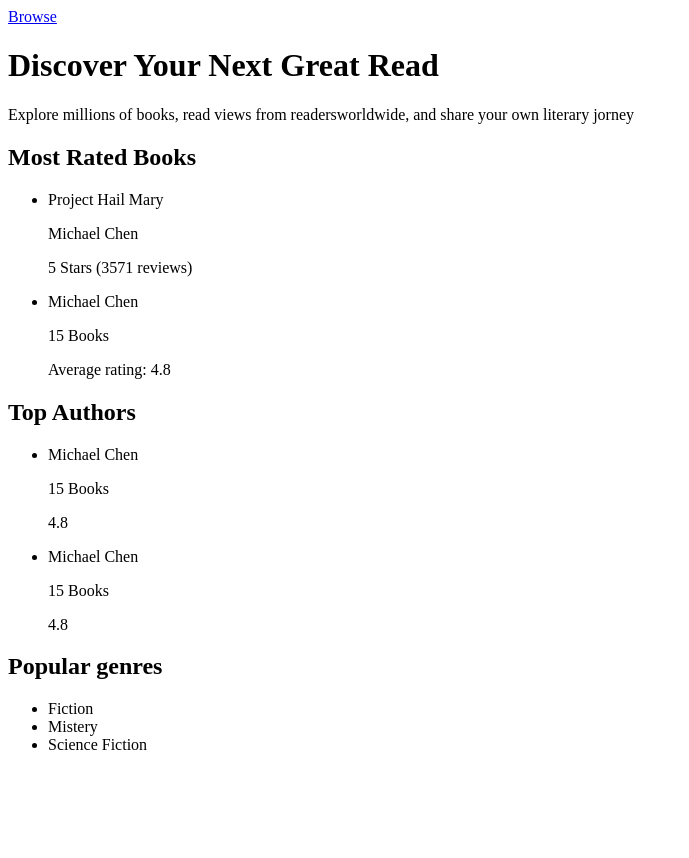
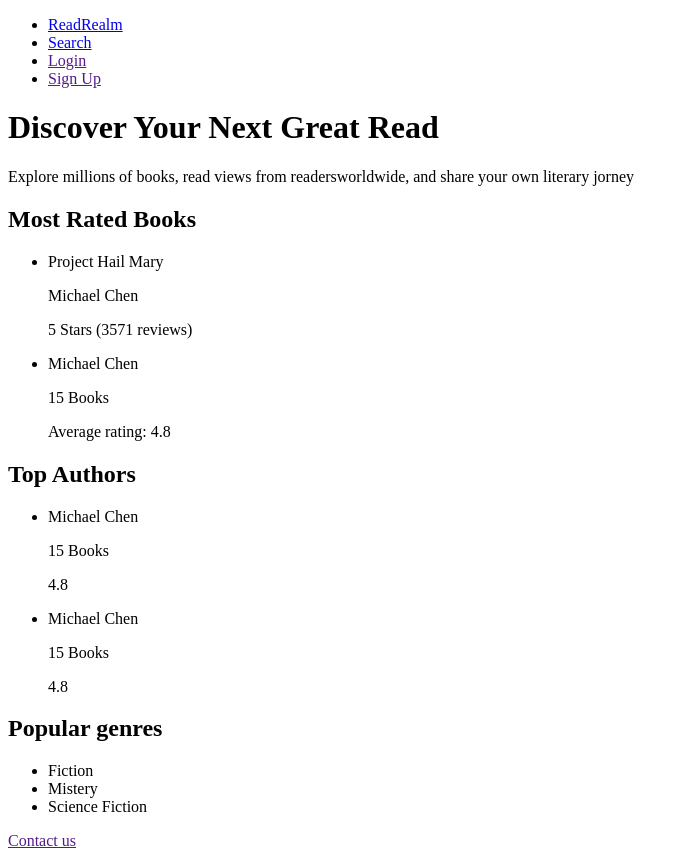
Before and after one commit to ErMejoo/BookRealm, a Django app: page / in a window 1280 px wide. Shown: the whole page, without its empty margins (0-689 px from the left). Before the commit the page ends 750 px from the top, so only its background shows below. Run offline with Django 5.2, Linux system fonts and the light colour scheme.

Commit message:
little update on base.html

```diff
--- /dev/null
+++ b/templates/bookrealm/base.html
@@ -0,0 +1,31 @@
+<!DOCTYPE html>
+
+<html>
+    <head lang="en">
+        <meta charset="UTF-8" />
+        <title>
+            {% block title_block %}
+                ReadRealm
+            {% endblock %}
+        </title>
+    </head>
+    <body>
+        <header>
+            <nav>
+                <ul>
+                    <li><a href="{% url 'home' %}">ReadRealm</a></li>
+                    <li><a href="{% url 'browse' %}">Search</a></li>
+                    <li><a href="">Login</a></li>
+                    <li><a href="">Sign Up</a></li>
+                </ul>
+            </nav>
+        </header>
+        <div>
+            {% block body_block %}
+            {% endblock %}
+        </div>
+        <footer>
+            <a href="">Contact us</a>
+        </footer>
+    </body>
+</html>
--- a/templates/bookrealm/home.html
+++ b/templates/bookrealm/home.html
@@ -1,9 +1,8 @@
-<head>
-    <title>Homepage</title>
-</head>
+{% extends 'bookrealm/base.html' %}
+
+{% block title %}Home{% endblock %}
 
 {% block body_block %}
-    <a href={% url 'browse' %}>Browse</a>
     <h1>Discover Your Next Great Read</h1>
     <p>Explore millions of books, read views from readersworldwide, and share your own literary jorney</p>
     <div>
```
Also changed, not shown: templates/bookrealm/browse.html (+3 -4 lines).
